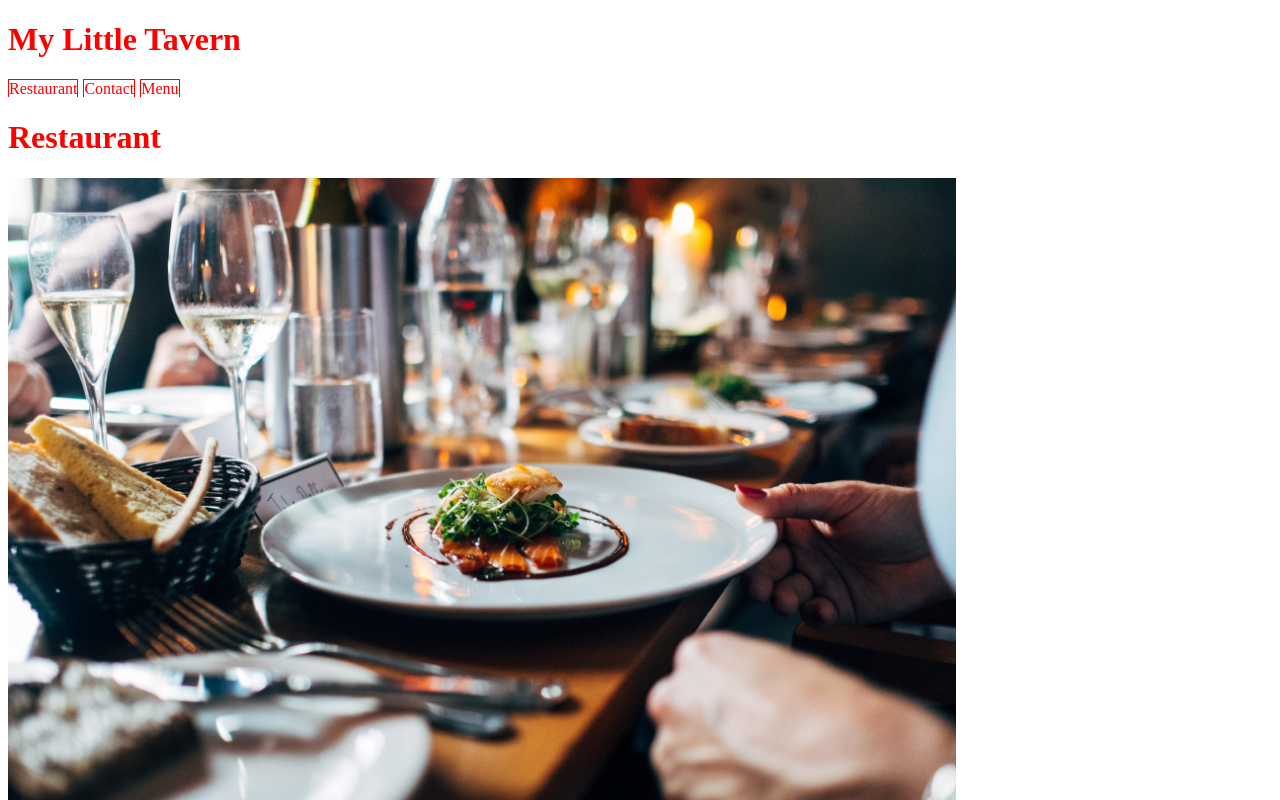
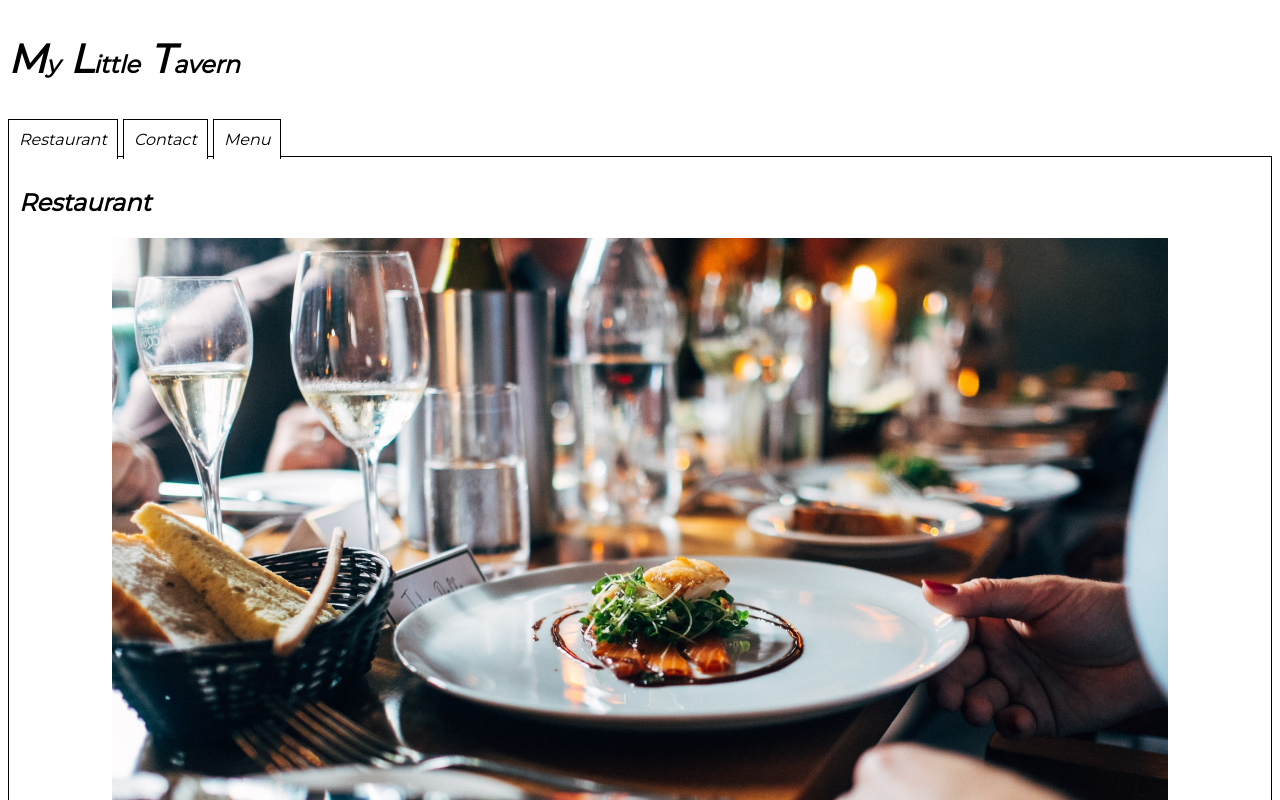
Before and after one commit to Zappat0n/restaurant_page, a website built with webpack: page dist/index.html in a window 1280 px wide. Shown: the top 800 px of the page. Built offline with nearby package versions, Linux system fonts and the light colour scheme.

Commit message:
Add styling

```diff
--- a/src/assets/style.scss
+++ b/src/assets/style.scss
@@ -1,11 +1,27 @@
-$body-color: red;
+@import url('https://fonts.googleapis.com/css2?family=Montserrat&display=swap');
+
+$font-family: 'Montserrat', sans-serif;
+
+h1 {
+  font: italic normal 600 2.5rem/4rem $font-family;
+  span {
+    font: italic normal 600 1.5rem/4rem $font-family;
+  }
+}
+
+h2 {
+  font: italic normal 600 1.5rem/2rem $font-family;
+}
 
 body {
-  color: $body-color;
+  font: italic normal 400 1rem/2rem $font-family;
 }
 
+
 .main-image {
-  width: 75%;
+  display: block;
+  margin: auto;
+  width: 85%;
 }
 
 nav ul {
@@ -19,15 +35,18 @@ nav li {
   border: solid;
   border-width: 1px 1px 0 1px;
   margin: 0 5px 0 0;
-
-  a {
-    padding: 0 10px;
-
-  }
+  padding: 10px;
+  background-color: white;
 }
 
-#_content {
+nav li:hover {
+  cursor: pointer;
+}
+
+
+#content {
   border: 1px solid;
+  padding: 10px;
 }
 
 #selected {
--- a/src/tab.js
+++ b/src/tab.js
@@ -9,7 +9,7 @@ function Tab() {
   };
 
   const addTitle = (title) => {
-    const h1 = document.createElement('h1');
+    const h1 = document.createElement('h2');
     h1.textContent = title;
     container.appendChild(h1);
   };
@@ -24,13 +24,15 @@ function Tab() {
   const addArticle = (content) => {
     const h4 = document.createElement('h4');
     h4.textContent = content.title;
-    const p = document.createElement('p');
-    p.textContent = content.body;
+    container.appendChild(document.createElement('br'));
+    container.appendChild(h4);
+    content.body.split('\n').forEach(value => {
+      const p = document.createElement('p');
+      p.textContent = value;
+      container.appendChild(p);
+    });
     const p2 = document.createElement('p');
     p2.textContent = content.date;
-    container.appendChild(document.createElement('br'));
-    container.appendChild(h4);
-    container.appendChild(p);
     container.appendChild(p2);
   };
 
--- a/src/tab_menu.js
+++ b/src/tab_menu.js
@@ -9,7 +9,7 @@ function TabMenu() {
       {
         title: 'We have added the following winter dishes to our menu',
         body: 'Classic Chicken Pot Pie\nFridge Clean-Out Nabe With Mushroom Dashi\nCreamy-ish of Mushroom Soup\nBrothy Tomato and Fish Soup With Lime',
-        date: 'Date of visit: February 2021',
+        date: 'We are sure you will enjoy them!',
       },
     ],
   };
```
Also changed, not shown: dist/0eb19e380e63090c297d.jpg (added), dist/f617964f33c478d061ca.jpg (added), dist/index.html, dist/main.js.
